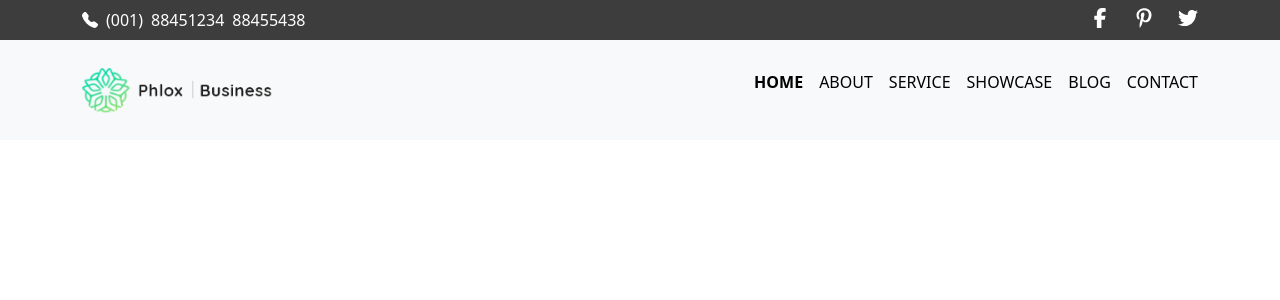
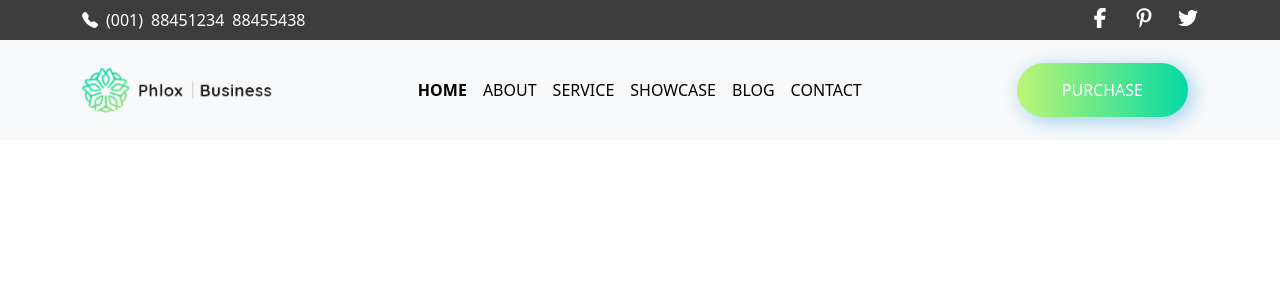
Before and after one commit to MatteoTarabella04/proj-html-vuejs, a Vue app: page / in a window 1280 px wide. Shown: the top 300 px of the page. Built offline with nearby package versions, Linux system fonts and the light colour scheme.

Commit message:
add button + personal button class

```diff
--- a/src/App.vue
+++ b/src/App.vue
@@ -56,11 +56,14 @@ export default {
             </a>
           </div>
           <div class="menu d-flex align-items-center h-100">
-            <ul class="list-unstyled d-flex align-items-center gap-3 ">
+            <ul class="list-unstyled d-flex align-items-center gap-3 m-0">
               <li v-for="(link, i) in menuLinks" :class="isActive == i ? 'active' : ''" @click="isActive = i">
                 <a :href="link.href">{{ link.link.toUpperCase() }}</a>
               </li>
             </ul>
+          </div>
+          <div class="btn_sec h-100 d-flex align-items-center">
+            <button class="myBtn rounded-pill text-uppercase">purchase</button>
           </div>
         </nav>
       </div>
@@ -122,8 +125,53 @@ export default {
         }
       }
 
+      .btn_sec {
+        .myBtn {
+          background-image: linear-gradient(to right, #bdf574 0%, #00d9a6 51%, #0fdee6 100%);
+          margin: 10px;
+          padding: 15px 45px;
+          text-align: center;
+          text-transform: uppercase;
+          transition: 0.5s;
+          background-size: 200% auto;
+          color: #ffffff;
+          box-shadow: 4px 4px 20px 0px #9ccdee;
+          border-radius: 10px;
+          border: none;
+          display: block;
+
+          &:hover {
+            background-position: right center;
+            color: #ffffff;
+            text-decoration: none;
+          }
+        }
+      }
+
     }
 
   }
 }
 </style>
+
+
+
+.btn-grad {
+  background-image: linear-gradient(to right, #AAFFA9 0%, #11FFBD  51%, #AAFFA9  100%);
+  margin: 10px;
+  padding: 15px 45px;
+  text-align: center;
+  text-transform: uppercase;
+  transition: 0.5s;
+  background-size: 200% auto;
+  color: white;
+  box-shadow: 0 0 20px #eee;
+  border-radius: 10px;
+  display: block;
+}
+
+.btn-grad:hover {
+  background-position: right center; /* change the direction of the change here */
+  color: #fff;
+  text-decoration: none;
+}
```
